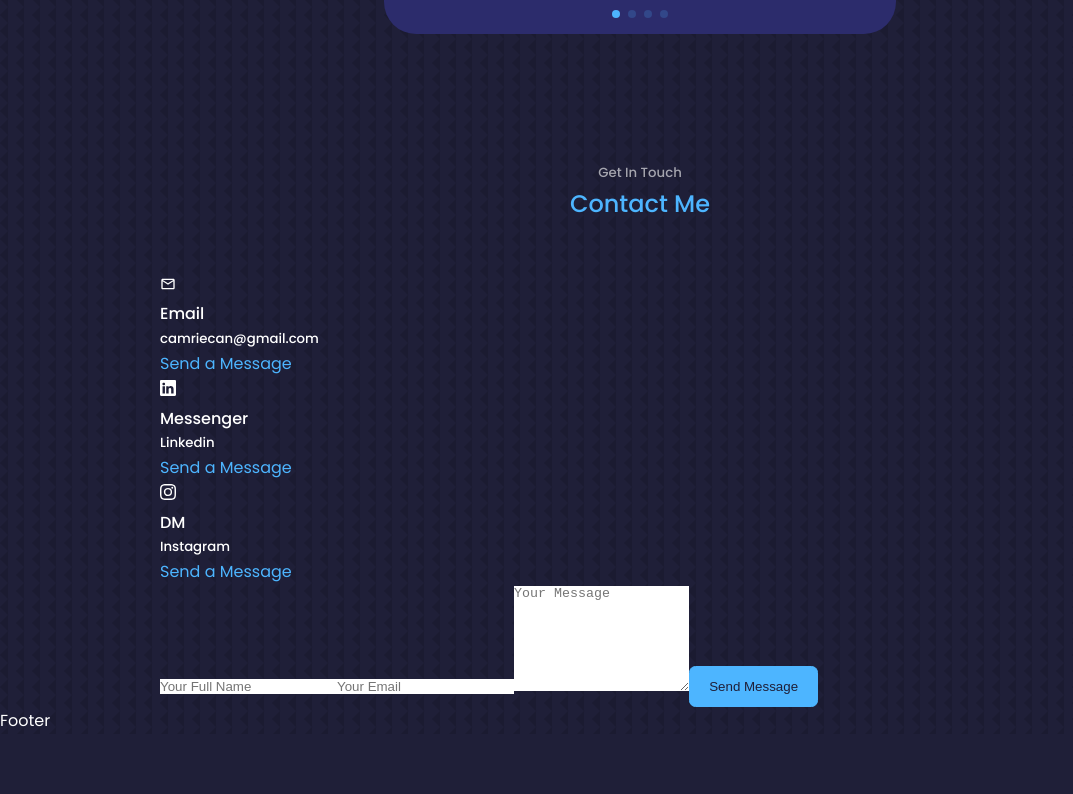
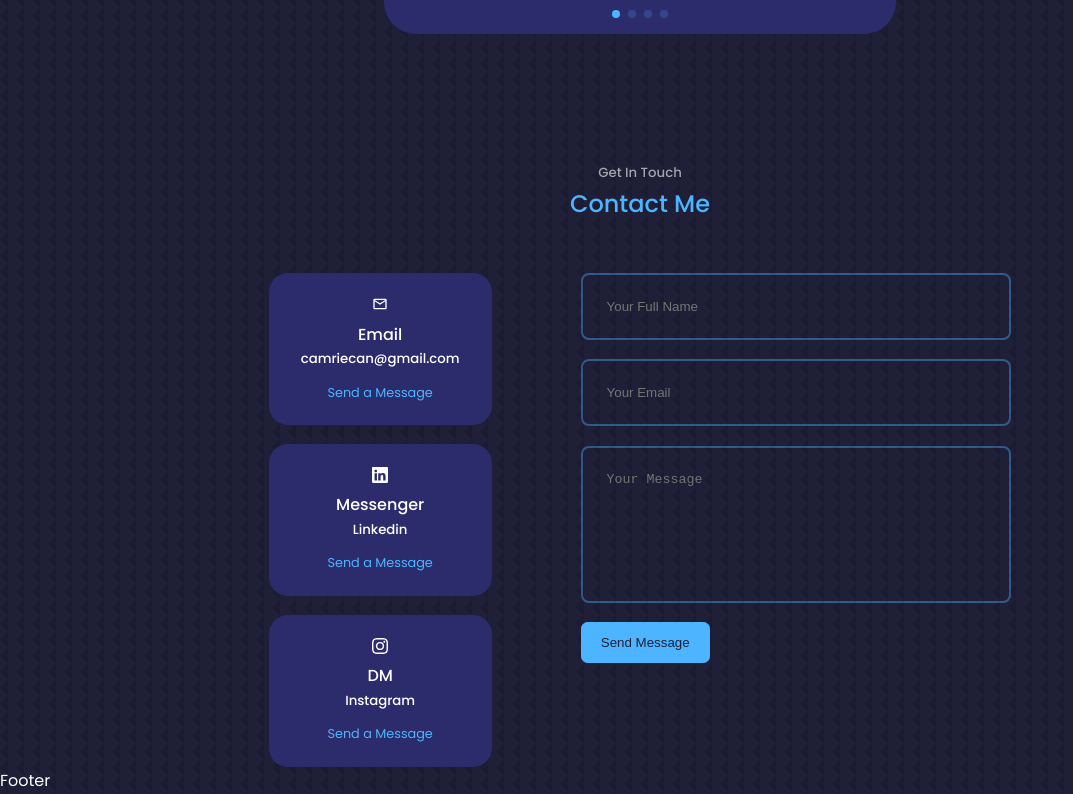
Before and after one commit to CameronRiecan/CameronRiecan.github.io, a React (Create React App) app: page / in a window 1280 px wide. Shown: the part 5001-5795 px from the top of the page, without its empty margins (0-1073 px from the left). Before the commit the page ends 5735 px from the top, so only its background shows below. Built offline with nearby package versions, Linux system fonts and the light colour scheme.

Commit message:
add futher styling of the form and contact options

```diff
--- a/src/components/contact/Contact.jsx
+++ b/src/components/contact/Contact.jsx
@@ -13,19 +13,19 @@
       <div className='container contact_container'>
         <div className='contact_options'>
           <article className='contact_option'>
-            <MdOutlineEmail />
+            <MdOutlineEmail className='content_option-icon' />
             <h4>Email</h4>
             <h5>camriecan@gmail.com</h5>
             <a href='mailto:camriecan@gmail.com' target='_blank'>Send a Message</a>
           </article>
           <article className='contact_option'>
-            <BsLinkedin />
+            <BsLinkedin className='content_option-icon' />
             <h4>Messenger</h4>
             <h5>Linkedin</h5>
             <a href='https://www.linkedin.com/in/cameron-riecan' target='_blank'>Send a Message</a>
           </article>
           <article className='contact_option'>
-            <BsInstagram />
+            <BsInstagram className='content_option-icon' />
             <h4>DM</h4>
             <h5>Instagram</h5>
             <a href='https://ig.me/m/cameronriecan' target='_blank'>Send a Message</a>
--- a/src/components/contact/contact.css
+++ b/src/components/contact/contact.css
@@ -0,0 +1,57 @@
+/* Contact Component CSS */
+
+.container.contact_container {
+    width: 58%;
+    display: grid;
+    grid-template-columns: 30% 58%;
+    gap: 12%;
+}
+
+.contact_options {
+    display: flex;
+    flex-direction: column;
+    gap: 1.2rem;
+}
+
+.contact_option {
+    background: var(--color-bg-variant);
+    padding: 1.2rem;
+    border-radius: 1.2rem;
+    text-align: center;
+    border: 1px solid transparent;
+    transition: var(--transition);
+}
+
+.contact_option:hover {
+    background: transparent;
+    border-color: var(--color-primary-variant);
+}
+
+.contact_option-icon {
+    font-size: 1.5rem;
+    margin-bottom: 0.5rem;
+}
+
+.contact_option a {
+    margin-top: 0.7rem;
+    display: inline-block;
+    font-size: 0.8rem;
+}
+
+/* CSS for form */
+
+form {
+    display: flex;
+    flex-direction: column;
+    gap: 1.2rem;
+}
+
+input, textarea {
+    width: 100%;
+    padding: 1.5rem;
+    border-radius: 0.5rem;
+    background: transparent;
+    border: 2px solid var(--color-primary-variant);
+    resize: none;
+    color: var(--color-white);
+}
```
